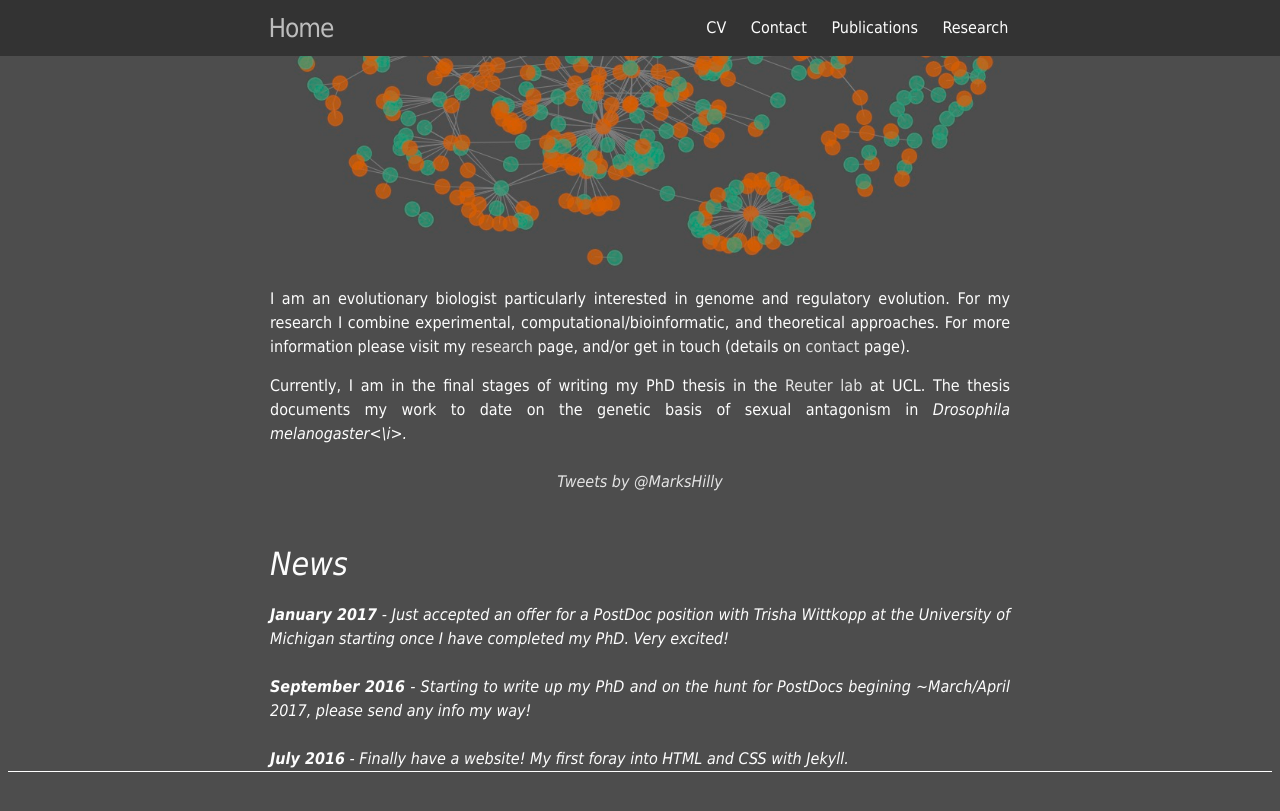
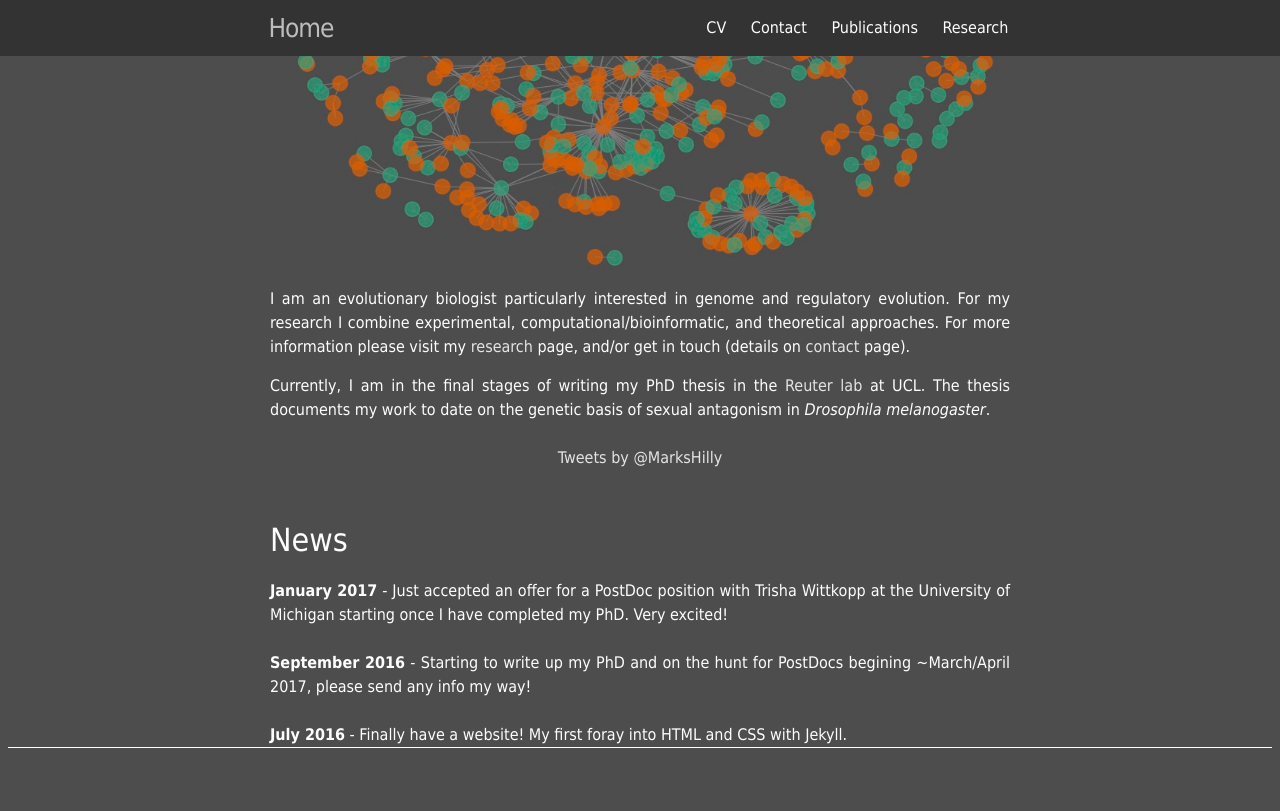
Before and after one commit to Mark-Hill/Mark-Hill.github.io, a Jekyll site: the page built from index.html, in a window 1280 px wide and 900 px high, scrolled down 791 px. Shown: the top 811 px of the window. Built offline with Jekyll 4.4.1, drawn with Linux system fonts in a browser that asks for light colours; comment, search, counter and statistics services are not loaded.

```diff
--- a/index.html
+++ b/index.html
@@ -28,7 +28,7 @@ layout: default
 
 <p>I am an evolutionary biologist particularly interested in genome and regulatory evolution. For my research I combine experimental, computational/bioinformatic, and theoretical approaches. For more information please visit my <a class="page-link" href="/research/">research</a> page, and/or get in touch (details on <a class="page-link" href="/contact/">contact</a> page).</p>
 
-Currently, I am in the final stages of writing my PhD thesis in the <a href="http://www.homepages.ucl.ac.uk/~ucbtmre/Labsite/Home.html">Reuter lab</a> at UCL. The thesis documents my work to date on the genetic basis of sexual antagonism in <i>Drosophila melanogaster<\i>.
+Currently, I am in the final stages of writing my PhD thesis in the <a href="http://www.homepages.ucl.ac.uk/~ucbtmre/Labsite/Home.html">Reuter lab</a> at UCL. The thesis documents my work to date on the genetic basis of sexual antagonism in <i>Drosophila melanogaster</i>.
 
 
 
```
